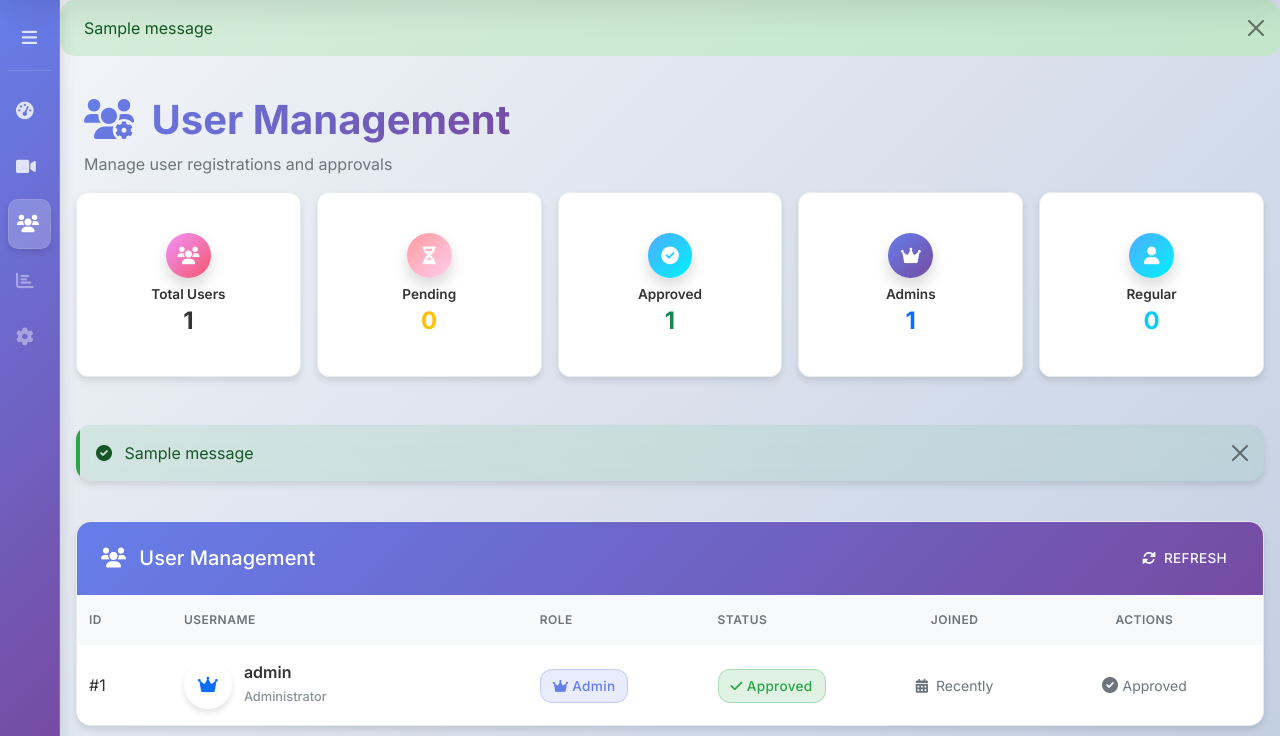
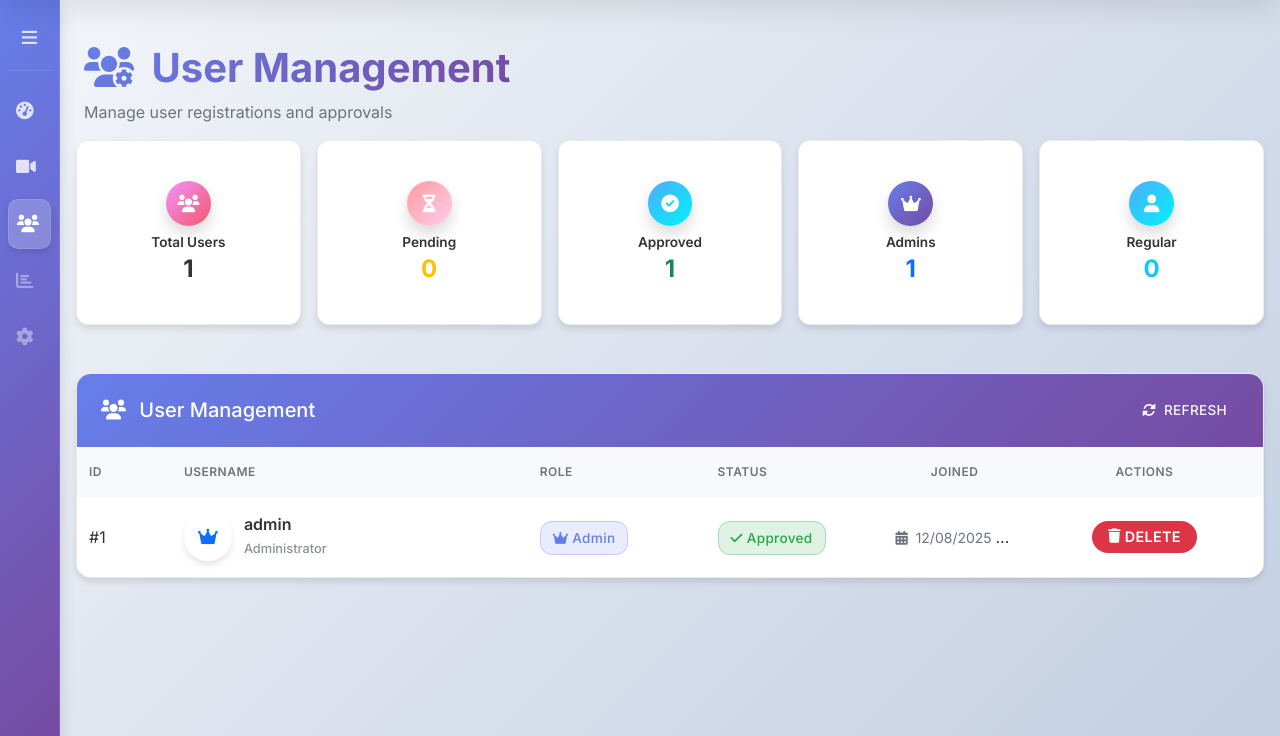
Before and after one commit to monkiravn/tiktok_webapp, a Flask app: page /admin/users in a window 1280 px wide. Shown: the part 64-800 px from the top of the page. Run offline with Flask 3, Linux system fonts and the light colour scheme; the visitor is signed in with stand-in values (Sample User, id 1); one stand-in notice (Sample message) is shown.

Commit message:
Enhance user management features with user deletion capability, improved flash message styling, and added creation date formatting

```diff
--- a/src/views/main.py
+++ b/src/views/main.py
@@ -1,10 +1,10 @@
 """Main web interface views."""
 
-from flask import Blueprint, flash, redirect, render_template, request, url_for
+from flask import Blueprint, flash, redirect, render_template, request, session, url_for
 
-from src.services.auth_service import AuthService, login_required, admin_required
+from src.repositories.user_repository import UserRepository
+from src.services.auth_service import AuthService, admin_required, login_required
 from src.services.video_service import VideoService
-from src.repositories.user_repository import UserRepository
 
 bp = Blueprint("main", __name__)
 
@@ -67,7 +67,13 @@ def login():
         user = UserRepository.get_by_username(username)
         if user and user.check_password(password):
             if not user.is_approved():
-                flash("Your account is pending admin approval. Please contact an administrator.", "warning")
+                flash(
+                    (
+                        "Your account is pending admin approval. "
+                        "Please contact an administrator."
+                    ),
+                    "warning",
+                )
                 return render_template("login.html")
 
             # Login the user
@@ -120,10 +126,18 @@ def register():
 
         try:
             # Create new user with pending status
-            UserRepository.create_user(username, password, role='user', status='pending')
-            flash("Registration successful! Your account is pending admin approval. You will be notified once approved.", "success")
+            UserRepository.create_user(
+                username, password, role="user", status="pending"
+            )
+            flash(
+                (
+                    "Registration successful! Your account is pending admin approval. "
+                    "You will be notified once approved."
+                ),
+                "success",
+            )
             return redirect(url_for("main.login"))
-        except Exception as e:
+        except Exception:
             flash("An error occurred during registration. Please try again.", "error")
             return render_template("register.html")
 
@@ -136,7 +150,9 @@ def admin_users():
     """Admin page to manage user approvals."""
     pending_users = UserRepository.get_pending_users()
     all_users = UserRepository.get_all_users()
-    return render_template("admin_users.html", pending_users=pending_users, all_users=all_users)
+    return render_template(
+        "admin_users.html", pending_users=pending_users, all_users=all_users
+    )
 
 
 @bp.route("/admin/approve_user/<int:user_id>", methods=["POST"])
@@ -144,10 +160,31 @@ def admin_users():
 def approve_user(user_id):
     """Approve a pending user."""
     user = UserRepository.get_by_id(user_id)
-    if user and user.status == 'pending':
+    if user and user.status == "pending":
         UserRepository.approve_user(user)
         flash(f"User '{user.username}' has been approved.", "success")
     else:
         flash("User not found or already approved.", "error")
 
     return redirect(url_for("main.admin_users"))
+
+
+@bp.route("/admin/delete_user/<int:user_id>", methods=["POST"])
+@admin_required
+def delete_user(user_id):
+    """Delete a user."""
+    user = UserRepository.get_by_id(user_id)
+    if user:
+        # Prevent admin from deleting themselves
+        if user.username == session.get("username"):
+            flash("You cannot delete your own account.", "error")
+        else:
+            username = user.username
+            if UserRepository.delete_user_by_id(user_id):
+                flash(f"User '{username}' has been deleted successfully.", "success")
+            else:
+                flash("Failed to delete user.", "error")
+    else:
+        flash("User not found.", "error")
+
+    return redirect(url_for("main.admin_users"))
--- a/static/css/style.css
+++ b/static/css/style.css
@@ -1684,3 +1684,84 @@ html, body {
         opacity: 1;
     }
 }
+
+/* Enhanced Flash Messages */
+.alert-modern {
+    border: none;
+    border-radius: 12px;
+    box-shadow: 0 4px 15px rgba(0, 0, 0, 0.1);
+    border-left: 4px solid;
+    padding: 16px 20px;
+    margin-bottom: 16px;
+    font-weight: 500;
+    position: relative;
+    overflow: hidden;
+}
+
+.alert-modern::before {
+    content: '';
+    position: absolute;
+    top: 0;
+    left: 0;
+    right: 0;
+    height: 2px;
+    background: linear-gradient(90deg, transparent, rgba(255,255,255,0.3), transparent);
+    animation: shimmer 2s infinite;
+}
+
+.alert-modern.alert-success {
+    background: linear-gradient(135deg, #d4edda 0%, #c3e6cb 100%);
+    border-left-color: #28a745;
+    color: #155724;
+}
+
+.alert-modern.alert-danger {
+    background: linear-gradient(135deg, #f8d7da 0%, #f5c6cb 100%);
+    border-left-color: #dc3545;
+    color: #721c24;
+}
+
+.alert-modern.alert-warning {
+    background: linear-gradient(135deg, #fff3cd 0%, #ffeaa7 100%);
+    border-left-color: #ffc107;
+    color: #856404;
+}
+
+.alert-modern.alert-info {
+    background: linear-gradient(135deg, #d1ecf1 0%, #bee5eb 100%);
+    border-left-color: #17a2b8;
+    color: #0c5460;
+}
+
+.alert-modern i {
+    font-size: 1.1em;
+    margin-right: 8px;
+}
+
+.alert-modern .btn-close {
+    background: none;
+    border: none;
+    font-size: 1.2em;
+    opacity: 0.6;
+    transition: opacity 0.3s ease;
+}
+
+.alert-modern .btn-close:hover {
+    opacity: 1;
+}
+
+/* Flash messages container */
+.flash-messages {
+    padding: 0 15px;
+    margin-bottom: 20px;
+}
+
+/* Auto-fade animation */
+.alert-modern.auto-fade {
+    animation: autoFade 5s ease-in-out forwards;
+}
+
+@keyframes autoFade {
+    0%, 80% { opacity: 1; }
+    100% { opacity: 0; transform: translateY(-10px); }
+}
--- a/templates/admin_users.html
+++ b/templates/admin_users.html
@@ -142,25 +142,8 @@ h1, h2, h3, h4, h5, h6, p, span, small {
         </div>
     </div>
 
-    <!-- Flash Messages -->
+    <!-- Main Content -->
     <div class="px-3">
-        {% with messages = get_flashed_messages(with_categories=true) %}
-            {% if messages %}
-                <div class="row mb-4">
-                    <div class="col-12">
-                        {% for category, message in messages %}
-                            <div class="alert alert-modern alert-{{ 'danger' if category == 'error' else category }} alert-dismissible fade show" role="alert">
-                                <i class="fas fa-{{ 'exclamation-circle' if category == 'error' else 'info-circle' if category == 'info' else 'check-circle' if category == 'success' else 'exclamation-triangle' }} me-2"></i>
-                                {{ message }}
-                                <button type="button" class="btn-close" data-bs-dismiss="alert"></button>
-                            </div>
-                        {% endfor %}
-                    </div>
-                </div>
-            {% endif %}
-        {% endwith %}
-
-        <!-- Main Content -->
         <div class="row">
             <!-- All Users Section -->
             <div class="col-12">
@@ -232,10 +215,11 @@ h1, h2, h3, h4, h5, h6, p, span, small {
                                         <td class="border-0 text-center">
                                             <small class="text-muted">
                                                 <i class="fas fa-calendar-alt me-1"></i>
-                                                Recently
+                                                {{ user.get_formatted_created_at() }}
                                             </small>
                                         </td>
                                         <td class="border-0 text-center">
+                                            <div class="d-flex gap-1 justify-content-center align-items-center">
                                                 {% if user.status == 'pending' %}
                                                     <form method="POST" action="{{ url_for('main.approve_user', user_id=user.id) }}" class="d-inline">
                                                         <button type="submit" class="btn btn-success btn-sm rounded-pill px-3"
@@ -244,12 +228,19 @@ h1, h2, h3, h4, h5, h6, p, span, small {
                                                             <i class="fas fa-check me-1"></i>Approve
                                                         </button>
                                                     </form>
-                                            {% else %}
-                                                <span class="text-muted">
-                                                    <i class="fas fa-check-circle"></i>
-                                                    <small>Approved</small>
-                                                </span>
                                                 {% endif %}
+
+                                                <!-- Delete button for all users except current admin -->
+                                                {% if user.username != session['username'] %}
+                                                    <form method="POST" action="{{ url_for('main.delete_user', user_id=user.id) }}" class="d-inline">
+                                                        <button type="submit" class="btn btn-danger btn-sm rounded-pill px-3"
+                                                                onclick="return confirm('Are you sure you want to delete user {{ user.username }}? This action cannot be undone.')"
+                                                                title="Delete this user">
+                                                            <i class="fas fa-trash me-1"></i>Delete
+                                                        </button>
+                                                    </form>
+                                                {% endif %}
+                                            </div>
                                         </td>
                                     </tr>
                                     {% endfor %}
--- a/templates/base.html
+++ b/templates/base.html
@@ -154,8 +154,9 @@
                 {% with messages = get_flashed_messages(with_categories=true) %}
                 {% if messages %}
                 {% for category, message in messages %}
-                <div class="alert alert-{{ 'danger' if category == 'error' else 'success' if category == 'success' else 'info' }} alert-dismissible fade show"
+                <div class="alert alert-modern alert-{{ 'danger' if category == 'error' else category }} alert-dismissible fade show"
                     role="alert">
+                    <i class="fas fa-{{ 'exclamation-circle' if category == 'error' else 'info-circle' if category == 'info' else 'check-circle' if category == 'success' else 'exclamation-triangle' }} me-2"></i>
                     {{ message }}
                     <button type="button" class="btn-close" data-bs-dismiss="alert"></button>
                 </div>
@@ -180,8 +181,9 @@
                     {% with messages = get_flashed_messages(with_categories=true) %}
                     {% if messages %}
                     {% for category, message in messages %}
-                    <div class="alert alert-{{ 'danger' if category == 'error' else 'success' if category == 'success' else 'info' }} alert-dismissible fade show"
+                    <div class="alert alert-modern alert-{{ 'danger' if category == 'error' else category }} alert-dismissible fade show"
                         role="alert">
+                        <i class="fas fa-{{ 'exclamation-circle' if category == 'error' else 'info-circle' if category == 'info' else 'check-circle' if category == 'success' else 'exclamation-triangle' }} me-2"></i>
                         {{ message }}
                         <button type="button" class="btn-close" data-bs-dismiss="alert"></button>
                     </div>
@@ -199,6 +201,37 @@
     <script src="https://cdn.jsdelivr.net/npm/bootstrap@5.1.3/dist/js/bootstrap.bundle.min.js"></script>
     <script src="{{ url_for('static', filename='js/app.js') }}"></script>
     {% block scripts %}{% endblock %}
+    {% block extra_js %}{% endblock %}
+
+    <script>
+        // Auto-hide flash messages after 5 seconds
+        document.addEventListener('DOMContentLoaded', function() {
+            const flashMessages = document.querySelectorAll('.alert-modern');
+
+            flashMessages.forEach(function(alert) {
+                // Add auto-fade class for animation
+                setTimeout(function() {
+                    if (alert && alert.parentNode) {
+                        alert.classList.add('auto-fade');
+
+                        // Remove element after animation completes
+                        setTimeout(function() {
+                            if (alert.parentNode) {
+                                alert.style.transition = 'all 0.3s ease-out';
+                                alert.style.opacity = '0';
+                                alert.style.transform = 'translateY(-10px)';
+                                setTimeout(function() {
+                                    if (alert.parentNode) {
+                                        alert.parentNode.removeChild(alert);
+                                    }
+                                }, 300);
+                            }
+                        }, 4700); // Start fade at 4.7s to complete at 5s
+                    }
+                }, 300); // Small delay to ensure DOM is ready
+            });
+        });
+    </script>
 </body>
 
 </html>
```
Also changed, not shown: src/models/user.py (+30 -13 lines), src/repositories/user_repository.py (+16 -6 lines). Lines whose indentation alone changed are shown as unchanged.
